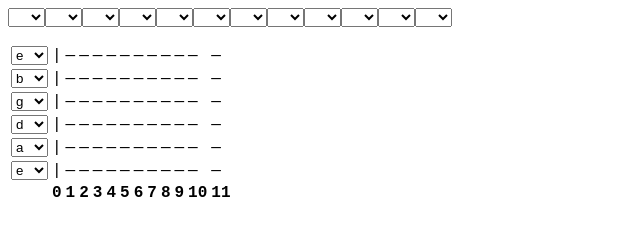
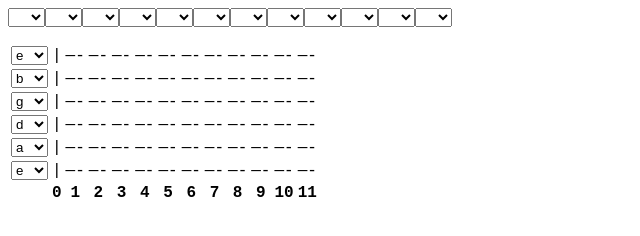
Before and after one commit to julianbetts/tastytunings, a plain HTML site: page index.html in a window 1280 px wide. Shown: the whole page, without its empty margins (0-640 px from the left). Drawn offline with Linux system fonts and the light colour scheme.

Commit message:
render || on open fret, fix double digit issue

```diff
--- a/script.js
+++ b/script.js
@@ -48,34 +48,25 @@ const renderString = (fretboard, tuning, stringNumber, selectedNotes) => {
     string.appendChild(document.createElement('th')).appendChild(createChromaticDropdown(standardTuning[stringNumber]));
     // Loop through 12 frets for the current string
     for (let fretNumber = 0; fretNumber < 12; fretNumber++) {
-        const fret = string.appendChild(document.createElement('td'));
-        if (fretNumber === 0) {
-            renderNut(fretNumber, fret, stringNumber);
+        const fretEl = string.appendChild(document.createElement('td'));
+        renderFret(fretEl, currentNote, selectedNotes, fretNumber);
+        if(currentNote === 12) {
+            currentNote = 1
         } else {
-            renderFret(fret, currentNote, selectedNotes);
-            if(currentNote === 12) {
-                currentNote = 1
-            } else {
-                currentNote++
-            }
+            currentNote++
         }
     }
 };
 
-// Render nut function
-const renderNut = (fretNumber, fret, stringNumber) =>  {
-    //TODO: highlight nut if the current string is in the chord when open
-    fret.innerHTML = '|';
-};
-
 // Render fret function
-const renderFret = (fret, currentNote, selectedNotes) => {
+const renderFret = (fretEl, currentNote, selectedNotes, fretNumber) => {
     //TODO: somehow differentiate different chord positions (e.g. the root vs. the minor third...or at least the first dropdown vs. the second)
     // Check if this fret is fingered in the current chord
-    if(selectedNotes.indexOf(currentNote.toString()) > -1) {
-        fret.innerHTML = 'X';
+    var noteIsInChord = selectedNotes.indexOf(currentNote.toString()) > -1
+    if(noteIsInChord) {
+        fretEl.innerHTML = fretNumber == 0 ? '<span class="open">||</span>' : '-X';
     } else {
-       fret.innerHTML = '—';
+        fretEl.innerHTML = fretNumber == 0 ? '| ' : '—-';
     }
 };
 
--- a/style.css
+++ b/style.css
@@ -1,3 +1,7 @@
 body {
     font-family: 'Courier New', Courier, monospace;
 }
+
+span.open {
+    font-weight: bold;
+}
```
